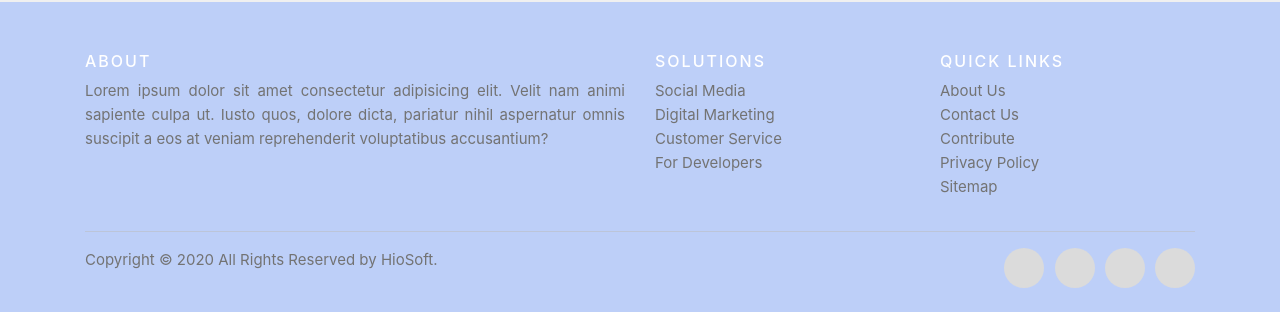
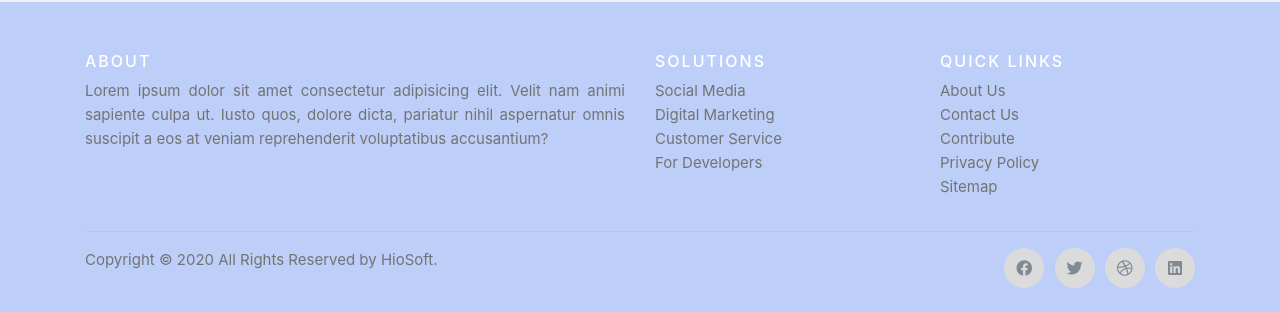
Before and after one commit to AwaabSingh/HioSoft, a plain HTML site: page index.html in a window 1280 px wide. Shown: the part 2607-2919 px from the top of the page. Drawn offline with nearby package versions, Linux system fonts and the light colour scheme.

Commit message:
home page done

```diff
--- a/index.html
+++ b/index.html
@@ -292,10 +292,10 @@
 
             <div class="col-md-4 col-sm-6 col-xs-12">
               <ul class="social-icons">
-                <li><a class="facebook" href="#"><i class="fas fa-facebook"></i></a></li>
-                <li><a class="twitter" href="#"><i class="fas fa-twitter"></i></a></li>
-                <li><a class="dribbble" href="#"><i class="fas fa-dribbble"></i></a></li>
-                <li><a class="linkedin" href="#"><i class="fas fa-linkedin"></i></a></li>
+                <li><a class="facebook" href="#">  <i class="fab fa-facebook"></i>  </a></li>
+                <li><a class="twitter" href="#"><i class="fab fa-twitter"></i></a></li>
+                <li><a class="dribbble" href="#"><i class="fab fa-dribbble"></i></a></li>
+                <li><a class="linkedin" href="#"><i class="fab fa-linkedin"></i></a></li>
               </ul>
             </div>
           </div>
```
